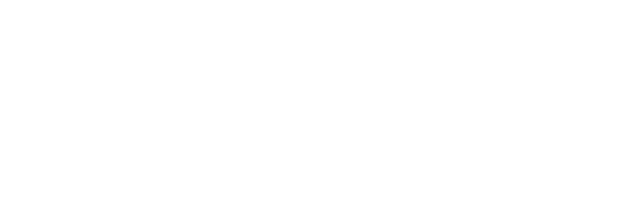
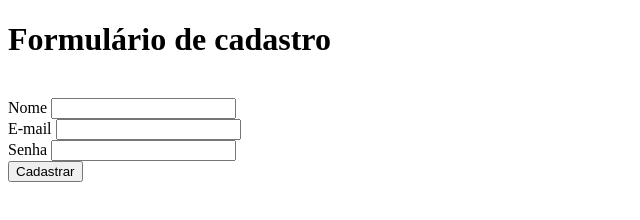
Before and after one commit to Jpedroferna/curso_ebac_frontend, a plain HTML site: page cadastro.html in a window 1280 px wide. Shown: the whole page, without its empty margins (0-640 px from the left). Drawn offline with Linux system fonts and the light colour scheme.

Commit message:
atualização formulario de cadastro

```diff
--- a/cadastro.html
+++ b/cadastro.html
@@ -1,11 +1,26 @@
 <!DOCTYPE html>
-<html lang="en">
+<html lang="pt-br">
 <head>
     <meta charset="UTF-8">
     <meta name="viewport" content="width=device-width, initial-scale=1.0">
-    <title>Document</title>
+    <title>Formulário de Cadastro</title>
 </head>
 <body>
-
+    <h1>Formulário de cadastro</h1>
+    <br />
+    <form>
+        <label for="nome">Nome</label>
+        <input id="nome" type="text" />
+        <br />
+        <label for="email">E-mail</label>
+        <input id="email" type="email" />
+        <br />
+        <label for="senha">Senha</label>
+        <input id="senha" type="password" />
+        <br />
+        <button type="submit">
+            Cadastrar
+        </button>
+    </form>
 </body>
 </html>
```
